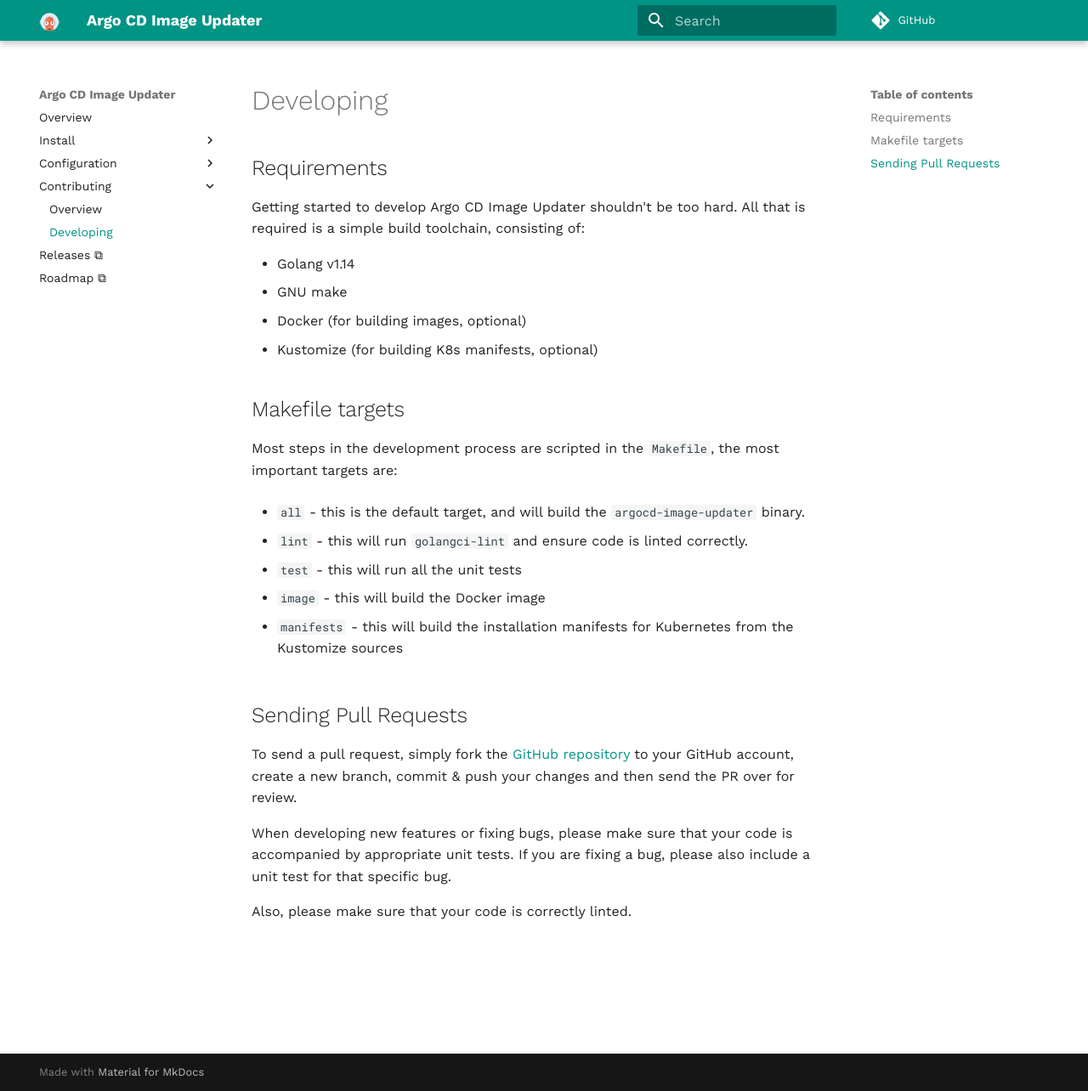
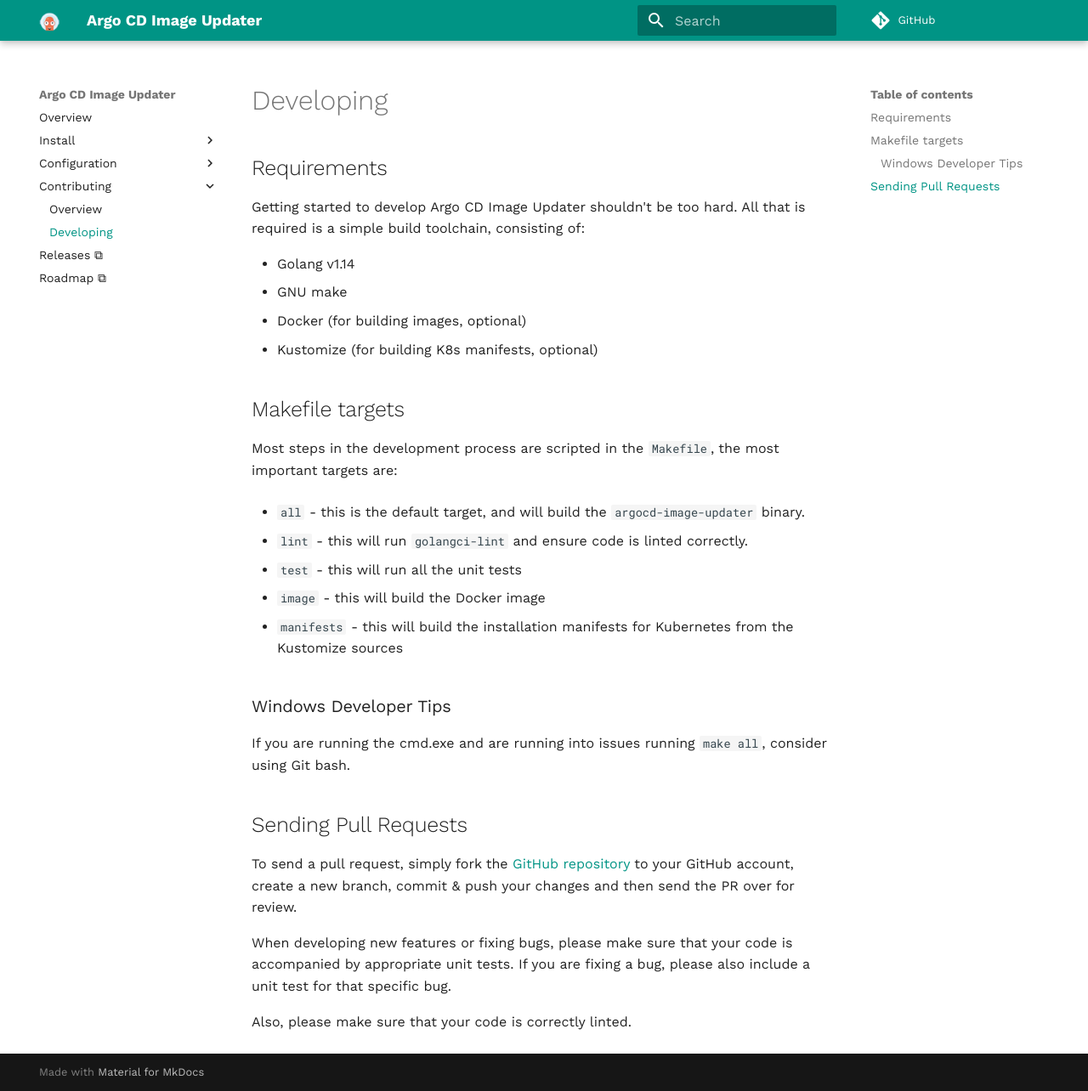
Before and after one commit to argoproj-labs/argocd-image-updater, an MkDocs documentation site: the page built from docs/contributing/development.md, in a window 1280 px wide and 1284 px high. Shown: the whole window at 85% size. Built offline with MkDocs 1.6.1 and Material for MkDocs 9.7.7, drawn with Linux system fonts in a browser that asks for light colours; comment, search, counter and statistics services are not loaded.

Commit message:
documentation for Windows developers

```diff
--- a/docs/contributing/development.md
+++ b/docs/contributing/development.md
@@ -27,6 +27,10 @@ important targets are:
 * `manifests` - this will build the installation manifests for Kubernetes from
   the Kustomize sources
 
+### Windows Developer Tips
+
+If you are running the cmd.exe and are running into issues running `make all`, consider using Git bash.
+
 ## Sending Pull Requests
 
 To send a pull request, simply fork the
```
